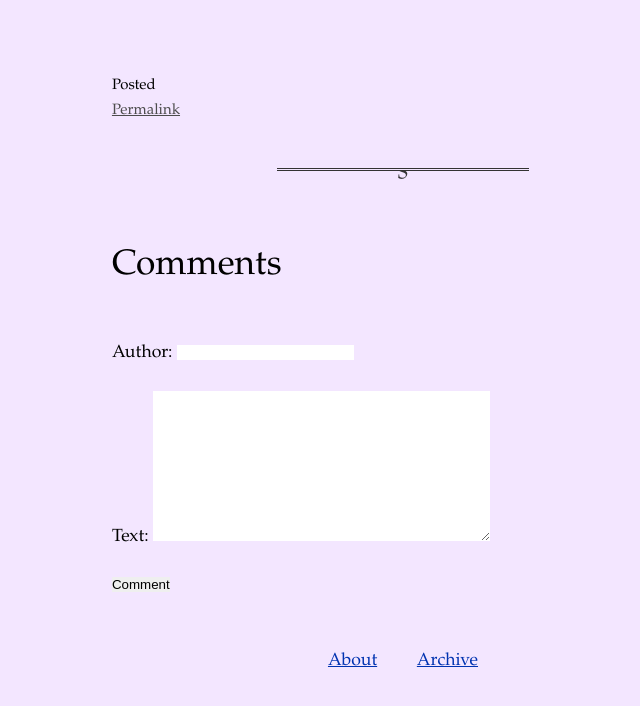
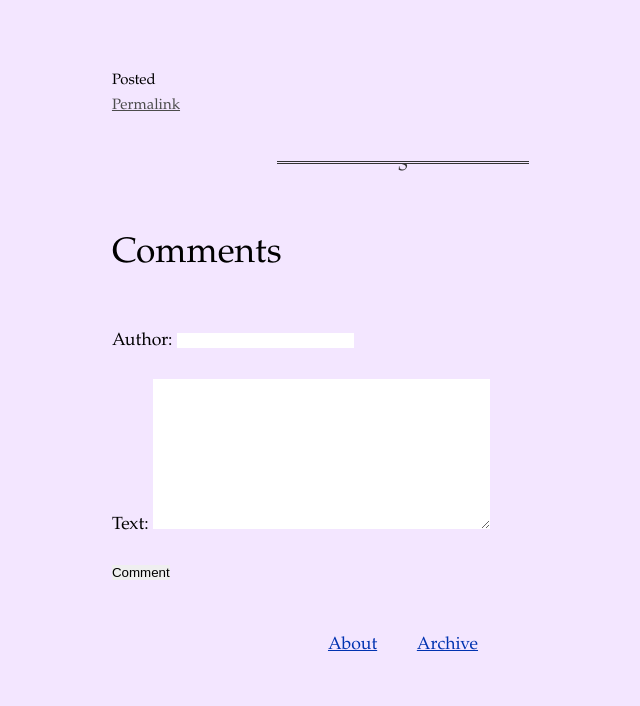
Before and after one commit to bebeling/blog, a Django app: template blog/templates/blog/blog_post.html in a window 1280 px wide. Shown: the top 706 px of the page, without its empty margins (237-877 px from the left). Run offline with Django 3.2, Linux system fonts and the light colour scheme; the template is opened without the code that fills it: values that come from a table or form of the project are taken from there, others are empty.

Commit message:
tweak typography

```diff
--- a/blog/static/blog/layout.css
+++ b/blog/static/blog/layout.css
@@ -31,17 +31,17 @@ body, html {
 }
 
 #pagehead {
-    margin: 1.5em auto 0 auto;
+    margin: 1.4em auto 0 auto;
 }
 
 #pagefoot {
-    margin: 3em auto 1.5em auto;
+    margin: 2.8em auto 1.4em auto;
 }
 
 div {
     position: relative;
     width: 100%;
-    margin: 1.5em auto;
+    margin: 1.4em auto;
 }
 
 
@@ -51,7 +51,7 @@ div {
 
 .article .footer hr {
     border-top: medium double #333;
-    margin: 3em 11em;
+    margin: 2.8em 11em;
     color: #333;
     text-align: center;
 }
@@ -60,7 +60,7 @@ div {
     display: inline-block;
     position: relative;
     top: -0.7em;
-    font-size: 1.5em;
+    font-size: 1.4em;
     padding: 0 0.25em;
     background: #f3e6ff;
 }
--- a/blog/static/blog/type.css
+++ b/blog/static/blog/type.css
@@ -57,9 +57,9 @@
 
 h1 {
     margin-bottom: 1.4em;
-    font-size: 3em;
+    font-size: 2.8em;
     font-weight: normal;
-    line-height: 1.4;
+    line-height: 1;
     text-align: left;
 }
 h2 {
```
